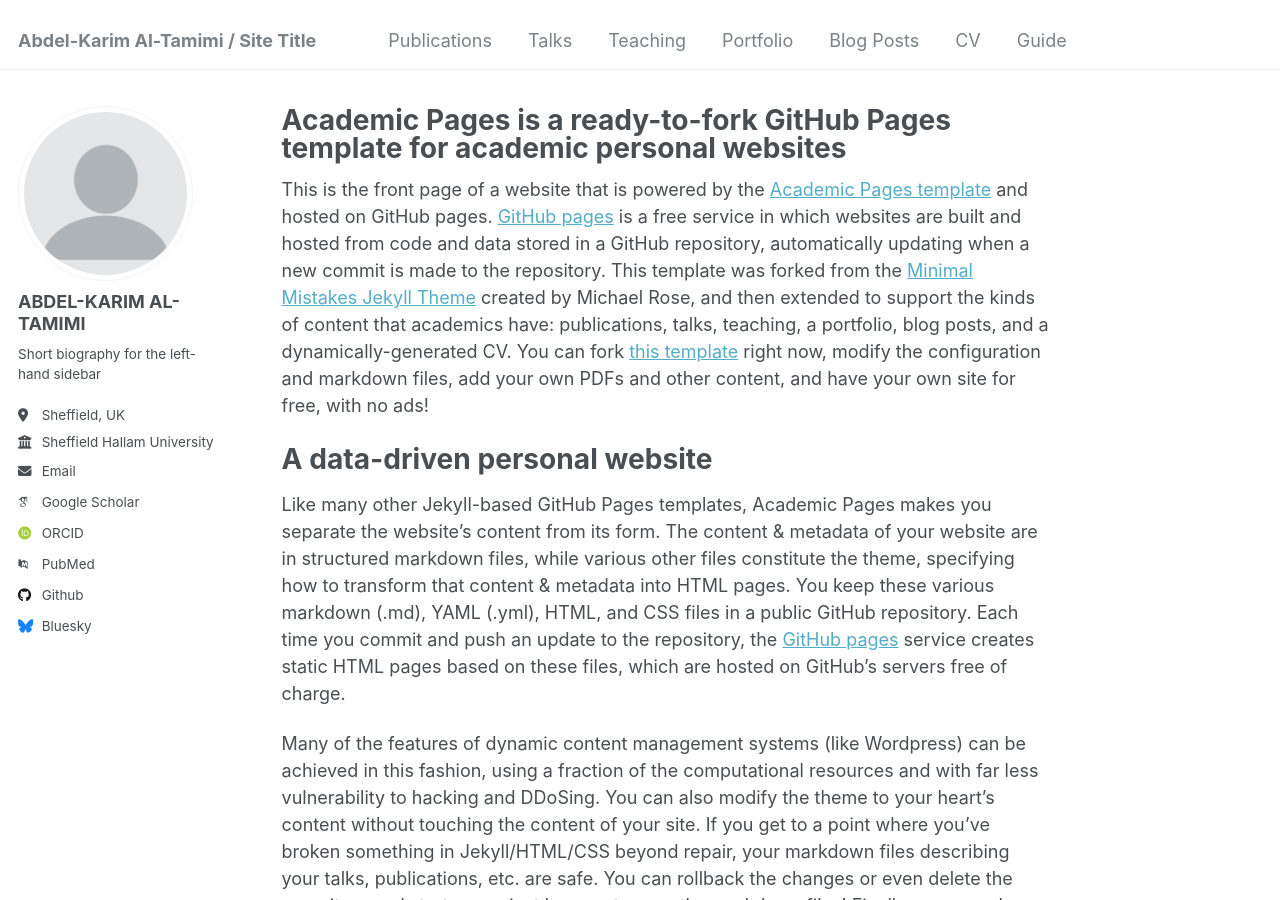
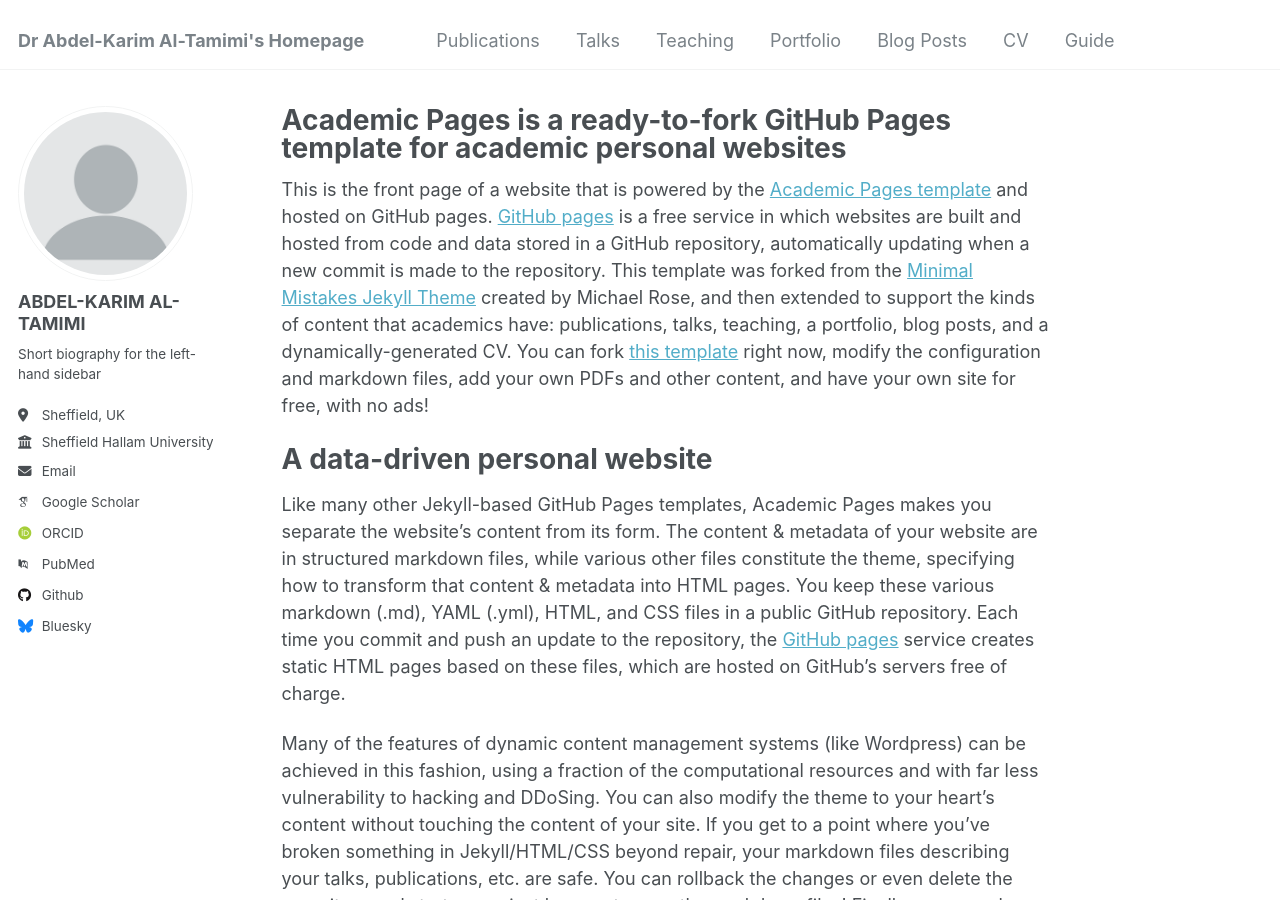
Before and after one commit to A-Al-Tamimi/a-al-tamimi.github.io, a Jekyll site: the page built from _pages/about.md, in a window 1280 px wide and 900 px high. Built offline with Jekyll 4.4.1, drawn with Linux system fonts in a browser that asks for light colours; some web fonts are replaced.

Commit message:
Update _config.yml

```diff
--- a/_config.yml
+++ b/_config.yml
@@ -8,7 +8,7 @@
 
 # Basic Site Settings
 locale                   : "en-UK"
-title                    : "Abdel-Karim Al-Tamimi / Site Title"
+title                    : "Dr Abdel-Karim Al-Tamimi's Homepage"
 title_separator          : "-"
 name                     : &name "Abdel-Karim Al-Tamimi"
 description              : &description " Lead Researcher | Consultant | Expert in Digital Teaching and Learning | Entrepreneur "
```
